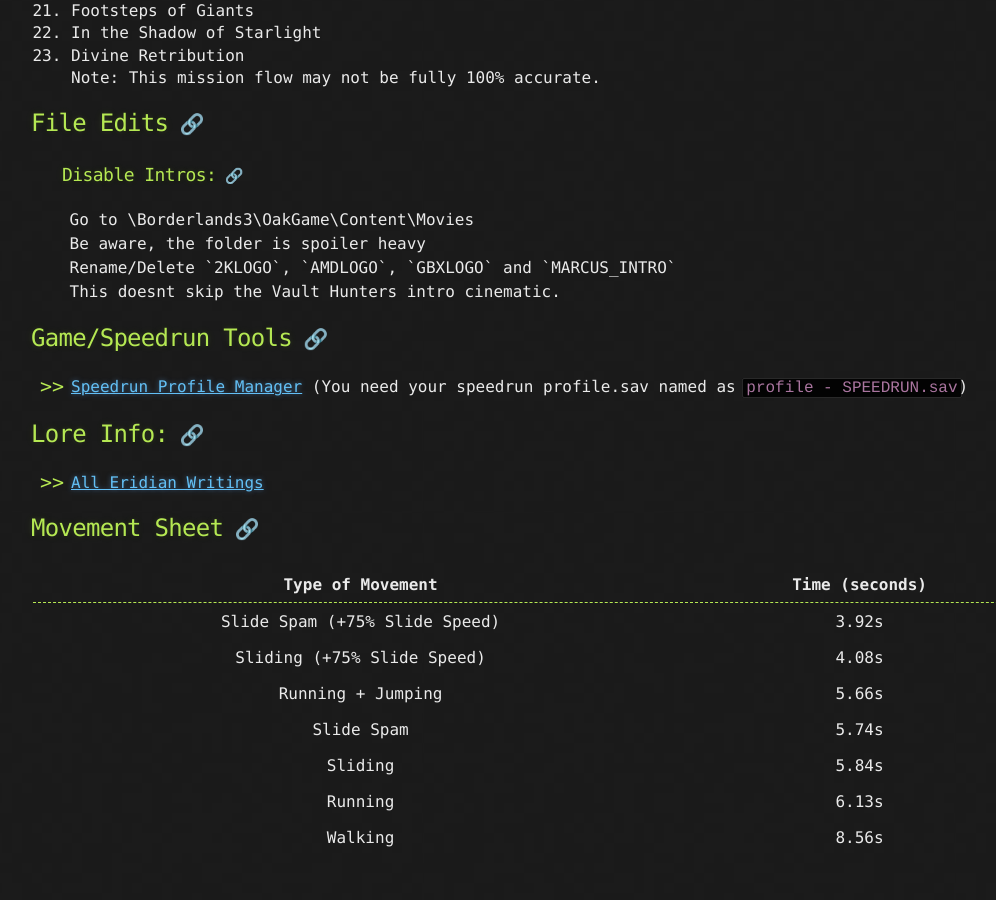
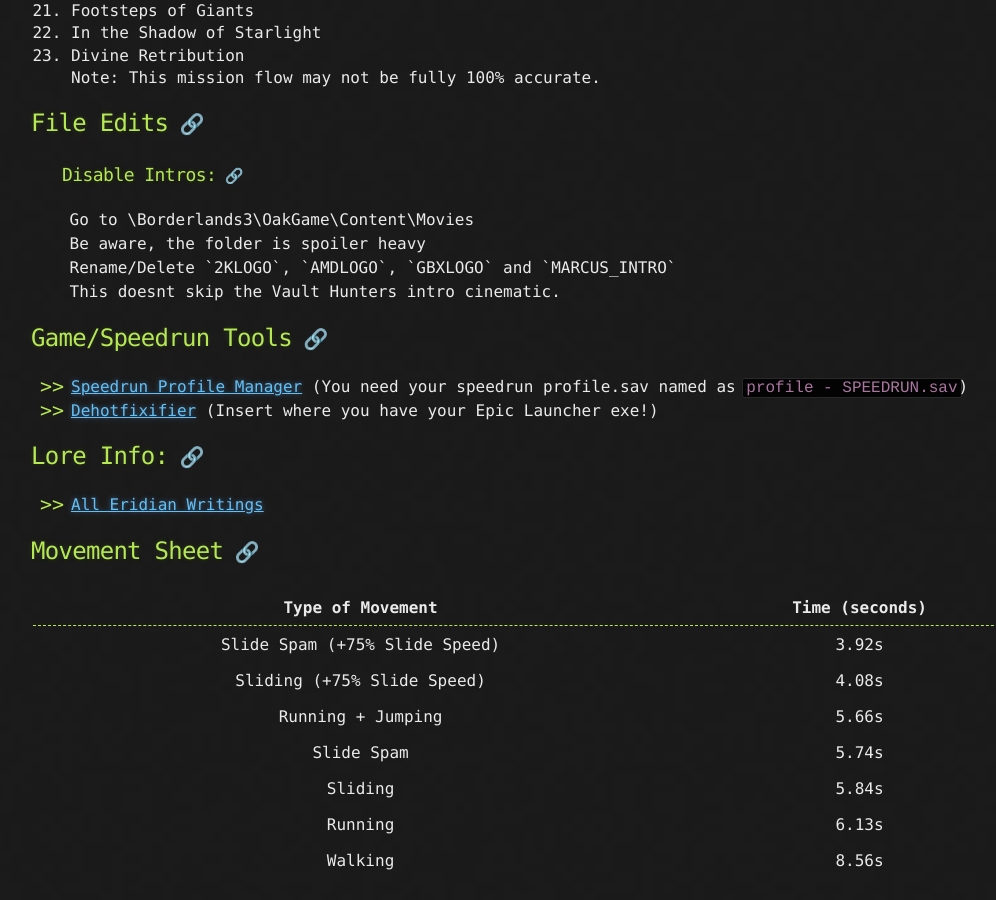
Before and after one commit to FromDarkHell/FromDarkHell.github.io, a Jekyll site: the page built from _posts/gameInfo/2019-9-18-Borderlands-3.md, in a window 1280 px wide and 900 px high, scrolled down 1084 px. Shown: the whole window, without its empty margins (109-1105 px from the left). Built offline with Jekyll 4.4.1, drawn with Linux system fonts in a browser that asks for light colours; before the commit the page ends 1961 px from its top, so only the background shows below that.

Commit message:
Add Dehotfixifier

```diff
--- a/_posts/gameInfo/2019-9-18-Borderlands-3.md
+++ b/_posts/gameInfo/2019-9-18-Borderlands-3.md
@@ -55,6 +55,7 @@
 ## Game/Speedrun Tools
 
 * [Speedrun Profile Manager]({{site.url}}/assets/downloads/BL3SpeedrunProfileManager.rar) (You need your speedrun profile.sav named as `profile - SPEEDRUN.sav`)
+* [Dehotfixifier]({{site.url}}/assets/downloads/BL3-Dehotfixifier.rar) (Insert where you have your Epic Launcher exe!)
 
 ## Lore Info:
 
```
Also changed, not shown: 1 other file.
